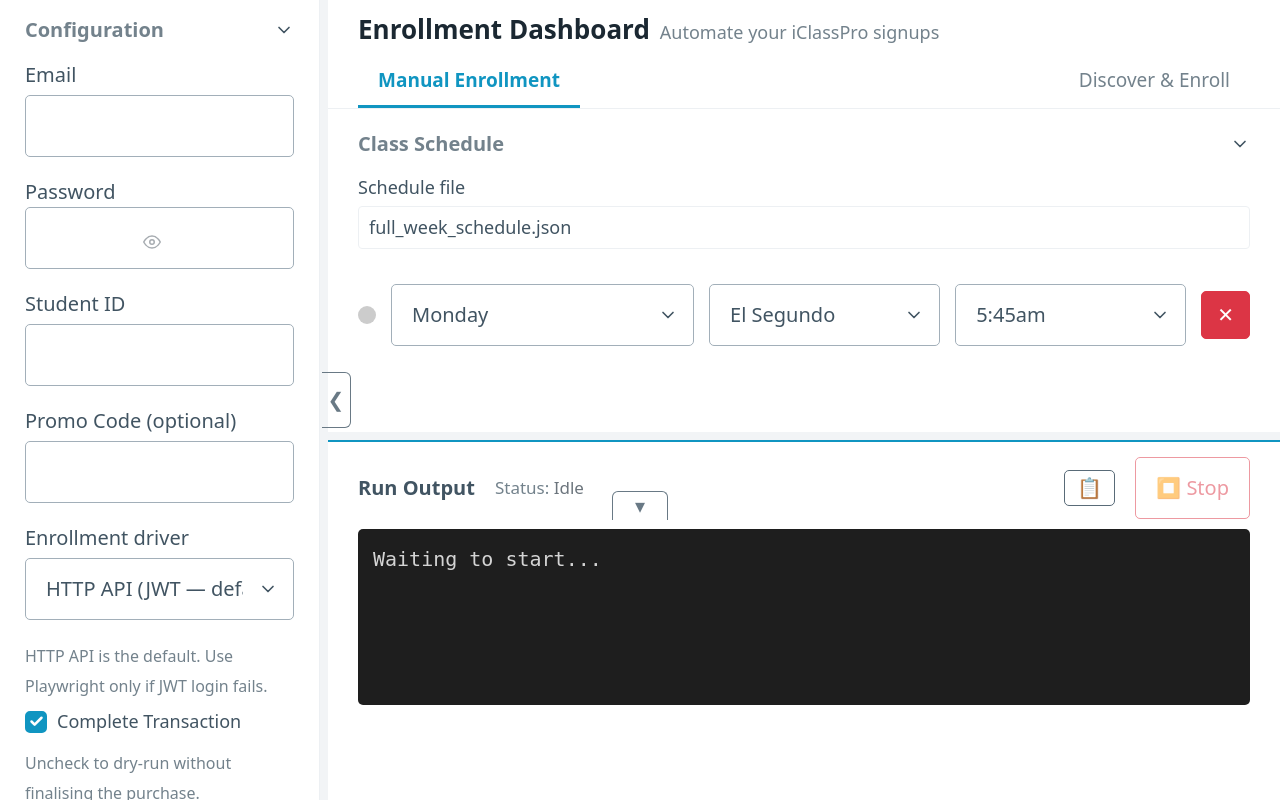
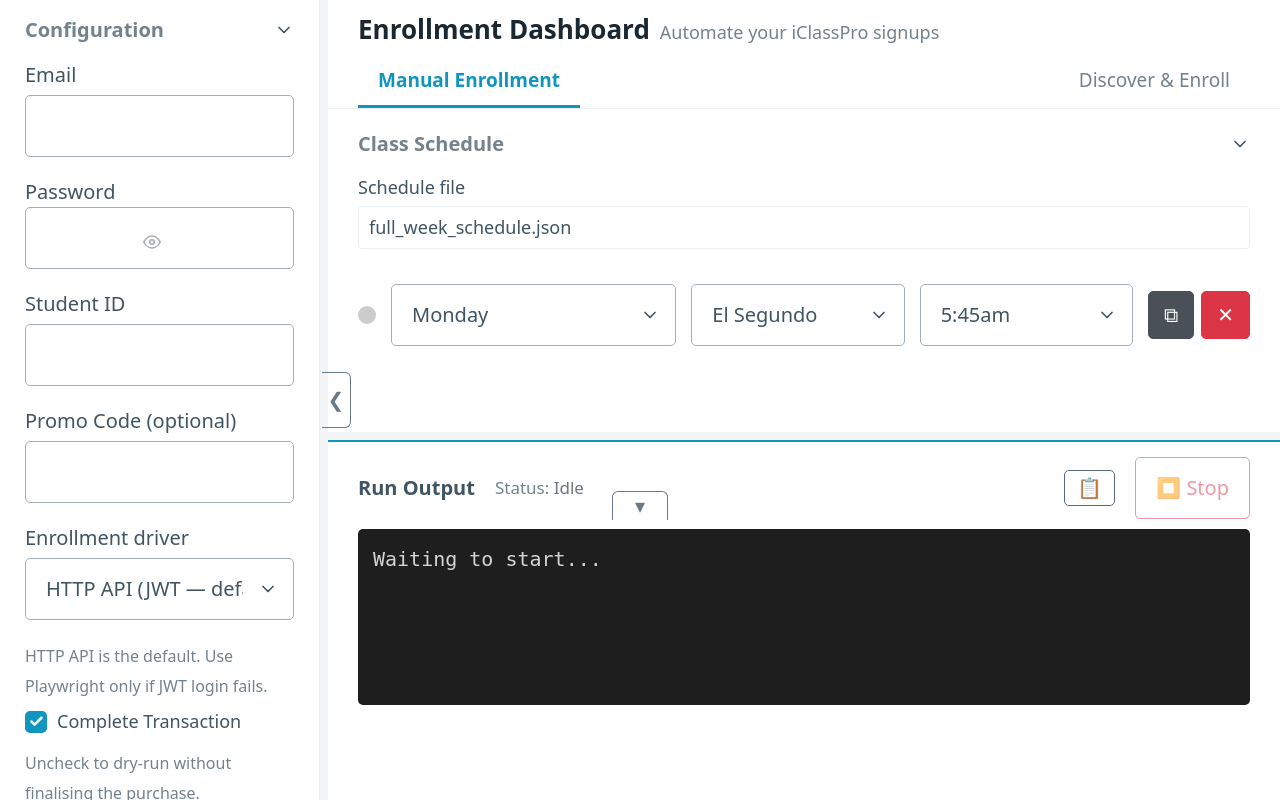
Before and after one commit to johnmarcovici/iclasspro-driver, a FastAPI app: page / in a window 1280 px wide. Run offline with FastAPI, Linux system fonts and the light colour scheme.

Commit message:
feat: duplicate button for manual enrollment schedule rows
Copy day/location/time into a new row directly below so repeating
the same class across days is a quick day-of-week change.

Co-authored-by: Cursor <cursoragent@cursor.com>

```diff
--- a/templates/index.html
+++ b/templates/index.html
@@ -232,12 +232,25 @@
             flex: 1 1 0;
             min-width: 0;
         }
+        .row-actions {
+            display: flex;
+            gap: 0.35rem;
+            flex-shrink: 0;
+        }
+        .duplicate-btn,
         .delete-btn {
             width: auto;
             margin-bottom: 0;
+            padding: 0.4rem 0.75rem;
+        }
+        .duplicate-btn {
+            background-color: #495057;
+            border-color: #495057;
+        }
+        .duplicate-btn:hover { background-color: #343a40; border-color: #343a40; }
+        .delete-btn {
             background-color: #dc3545;
             border-color: #dc3545;
-            padding: 0.4rem 0.75rem;
         }
         .delete-btn:hover { background-color: #c82333; border-color: #bd2130; }
 
@@ -893,7 +906,34 @@
             }
         }
 
-        function addScheduleRow(loc = "", day = "Monday", time = "") {
+        function readScheduleRowValues(row) {
+            if (!row) return { loc: "", day: "Monday", time: "" };
+            const locSelect = row.querySelector(".loc-input");
+            const locInput = row.querySelector(".loc-input-text");
+            const loc = locSelect && locSelect.style.display === 'none'
+                ? (locInput ? locInput.value.trim() : "")
+                : (locSelect ? locSelect.value.trim() : "");
+            const day = row.querySelector(".day-input")?.value || "Monday";
+            const timeSelect = row.querySelector(".time-input");
+            const timeInput = row.querySelector(".time-input-text");
+            const time = timeSelect && timeSelect.style.display === 'none'
+                ? (timeInput ? timeInput.value.trim() : "")
+                : (timeSelect ? timeSelect.value.trim() : "");
+            return {
+                loc: loc === '__CUSTOM__' ? '' : loc,
+                day,
+                time: time === '__CUSTOM__' ? '' : time,
+            };
+        }
+
+        function duplicateScheduleRow(sourceRowId) {
+            const source = document.getElementById(sourceRowId);
+            if (!source) return;
+            const { loc, day, time } = readScheduleRowValues(source);
+            addScheduleRow(loc, day, time, source);
+        }
+
+        function addScheduleRow(loc = "", day = "Monday", time = "", insertAfterEl = null) {
             const rowId = `row-${rowCount++}`;
             const div = document.createElement("div");
             div.className = "schedule-row";
@@ -951,9 +991,16 @@
                     ${timeSelectHtml}
                     ${timeInputHtml}
                 </div>
-                <button type="button" class="delete-btn" onclick="document.getElementById('${rowId}').remove()">✕</button>
+                <div class="row-actions">
+                    <button type="button" class="duplicate-btn" title="Duplicate row below" onclick="duplicateScheduleRow('${rowId}')">⧉</button>
+                    <button type="button" class="delete-btn" title="Remove row" onclick="document.getElementById('${rowId}').remove()">✕</button>
+                </div>
             `;
-            scheduleContainer.appendChild(div);
+            if (insertAfterEl && insertAfterEl.parentNode === scheduleContainer) {
+                insertAfterEl.insertAdjacentElement('afterend', div);
+            } else {
+                scheduleContainer.appendChild(div);
+            }
         }
 
         function getScheduleData() {
```
